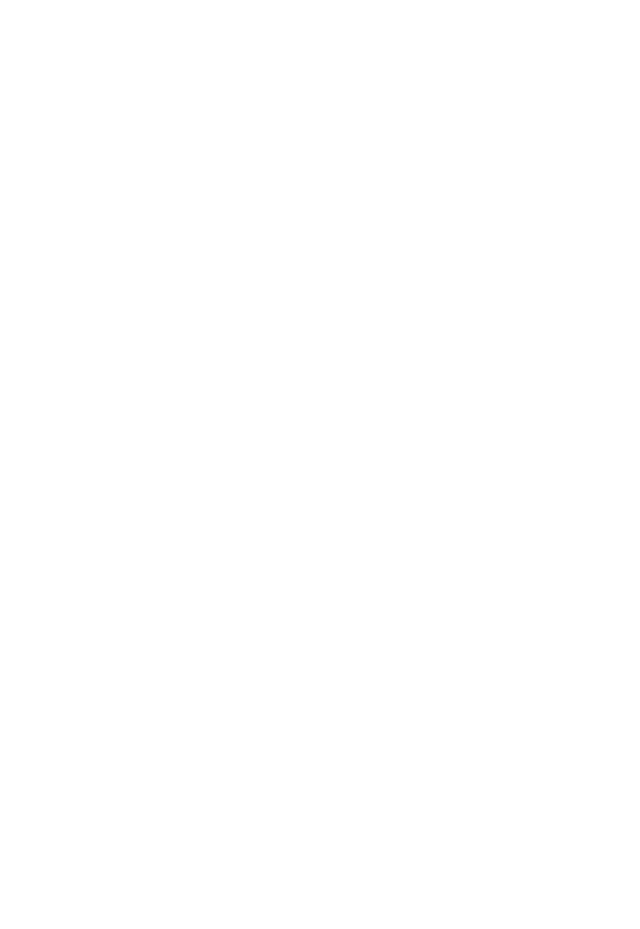
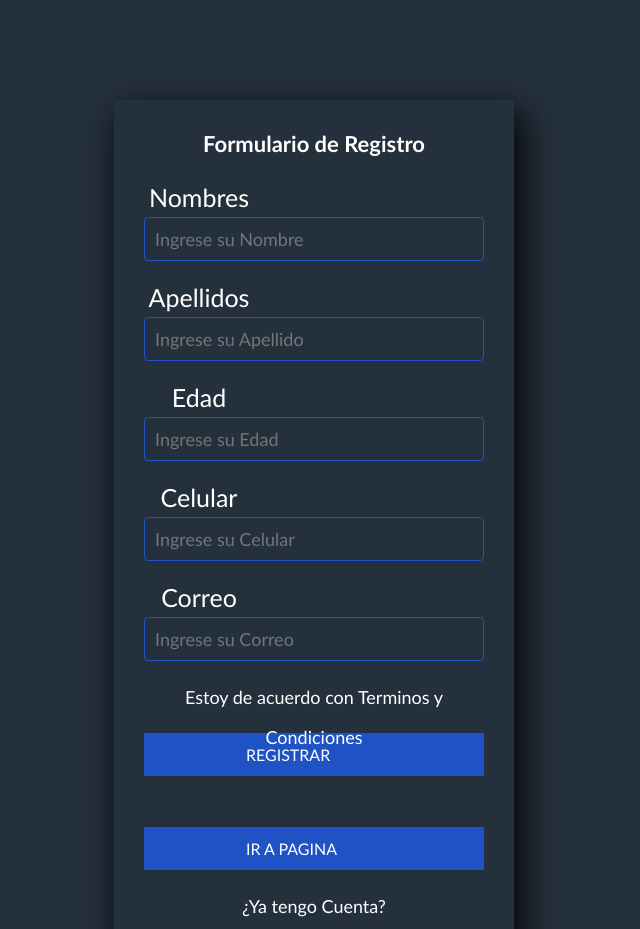
Before and after one commit to oliverchallcomez/Trabajo2-Curriculum-Personal, a plain HTML site: page formulario.html in a window 1280 px wide. Shown: the top 929 px of the page, without its empty margins (326-966 px from the left). Before the commit the page ends 800 px from the top, so only its background shows below. Drawn offline with Linux system fonts and the light colour scheme; files that its build step writes are made by us from their sources.

Commit message:
actulizando trabajo mi trabajo

```diff
--- /dev/null
+++ b/completado.html
@@ -0,0 +1,43 @@
+<!DOCTYPE html>
+<html lang="en">
+<head>
+    <title>CURRICULUM2 DE OLIVER</title> <! -- titulo de mi pagina -->
+    <meta charset="UTF-8">
+    <meta name="viewport" content="width=device-width, initial-scale=1.0">
+    <title>Document</title>
+    <link rel="stylesheet" href="/estilos3.css"> <! -- llamando estilos css -->
+</head>
+
+<body> <! -- etiqueta body donde se ets estructurando la pagina -->
+
+    <header> <! -- etiqueta HEADER-->
+        <section id="registro"> <! -- etiqueta section con ide registro -->
+            <div id="regist">
+                <h2 id="regis">¡SE REGISTRO EXITOSAMENTE!</h2>
+            </div>
+        </section>
+    </header> <! -- fina de HEADER -->
+
+
+    <footer> <! -- etiqueta FOOTER la estructura de pie de pagina -->
+
+        <aside id="footerizq"> <! -- boton de ir a fomulario -->
+            <div id="formu">
+                <a id="form" href="formulario.html" ">IR A FORMULARIO</a>
+            </div>
+        </aside> <! -- final de ASIDE -->
+        <br>
+
+
+
+        <article id="footerdere"> <! -- boton de regreszar a la pagina princiapal -->
+            <div id="formu">
+                <a id="form" href="index.html" ">IR A PAGINA</a>
+            </div>
+        </article> <! -- final de ARTICLE -->
+
+    </footer> <! -- final de FOODER -->
+
+</body>
+
+</html>
--- a/css/estilos.css
+++ b/css/estilos.css
@@ -10,6 +10,7 @@
 }
 /*.............................*/
 
+
 /*dando tamaño al body:*/
 body{
 
@@ -20,6 +21,7 @@
 }
 /*.............................*/
 
+
 /*Trabajando con header:*/
 header{
 
@@ -29,6 +31,7 @@
     margin: auto;
 }
 
+/*dando css a la iamgen:*/
 #foto{
     width: 342.3px;
     height: 335.9px;
@@ -36,7 +39,6 @@
     float: left;
 
 }
-
 #fot{
     background: #E8CFC1;
     width: 342.3px;
@@ -44,14 +46,12 @@
     margin-top: 40px;
 
 }
-
 #colores{
     width: 320px;
     height: 320px;
     border-radius: 100%;
     margin: 0px 0px 0px 10px;
 }
-
 #im1{
     width: 305px;
     height: 305px;
@@ -60,8 +60,7 @@
     border: 8px solid #493d3b;
 }
 
-
-
+/*dando css y estilo a la a los nombre :*/
 #nombres{
     width: 451.3px;
     height: 335.9px;
@@ -78,16 +77,14 @@
     font-size: 75px;
     padding: 30px;
     margin: 0px 0px 0px -15px;
-
-
 }
 
 #nomb3{
     font-size: 25px;
     margin: -30px 0px 0px 20px;
 }
+/*.............................*/
 
-/*.............................*/
 
 /*Trabajando con main:*/
 main{
@@ -96,6 +93,9 @@
     height: 704.4px;
     background: #556164;
 }
+
+
+/*llamdo a la ide de lado izquierdo:*/
 #lado_izquierdo{
     width: 342.3px;
     height: 704.4px;
@@ -109,7 +109,7 @@
 
 }
 
-
+/*dando estilo a los parrafos:*/
 .sobremi{
     padding: 40px 0px 0px 0px;
 }
@@ -128,18 +128,16 @@
     margin: 7px 0px 0px 15px;
 }
 
-
+/*haciendo llammientodando estilo css a cantacto:*/
 .contacto{
-	margin-top: 40px;
+	margin-top: 25px;
 }
-
 .contac{
 	font-size: 34px;
     margin: 0px 0px 0px 15px;
 }
-
 #iconconta{
-    padding: 35px 0px 0px 0px;
+    padding: 30px 0px 0px 0px;
 }
 .p0{
 	font-size: 16px;
@@ -150,7 +148,6 @@
 #span{
     word-spacing: -25px;
 }
-
 .im{
     width: 30px;
     height: 30px;
@@ -163,13 +160,15 @@
 
     width: 451.3px;
     height: 704.4px;
-    background: #E3DD9D;
+    background: #ffffff;
     float: left;
 }
 #contenedor2{
     padding: 0px;
 }
 
+
+/*dando estilo a la columna1:*/
 .columna1{
 	margin-top: 0px;
 }
@@ -189,7 +188,7 @@
 	font-size: 16px;
 }
 
-
+/*dando estilo a la columna2:*/
 .columna2{
 	margin-top: 0px;
 }
@@ -206,6 +205,7 @@
     line-height: 25px;
 }
 
+/*dando estilo a la columna3:*/
 #columna3{
 	margin-top: 0px;
 }
@@ -222,6 +222,7 @@
     line-height: 25px;
 }
 
+/*dando estilo a la columna4:*/
 #columna4{
 	margin-top: 0px;
 }
@@ -229,7 +230,6 @@
     font-size: 25px;
     margin: 11px 0px 0px 15px;
 }
-
 #discrip4{
     margin-top: 10px;
 }
@@ -257,6 +257,42 @@
 
 }
 
+
+/*dando estilo a la footerizq:*/
+#footerizq{
+    width: 342.3px;
+    height:81.0px;
+    background: #F2BD99;
+    float: left;
+}
+#formu{
+    width: 180px;
+    height: 35PX;
+    border-radius: 10px;
+    background-color: #493d3b;
+    margin: 2px 0px 0px 75px;
+}
+#formu:hover{
+    background-color: transparent;
+    border: 2px solid #ffffff;
+    color: #E3DD9D;
+}
+#form{
+    color: #ffffff;
+    margin-top: 15px;
+    text-decoration: none;
+    margin: 0px 0px 0px 16px;
+}
+
+
+/*dando estilo a la footerdere*/
+#footerdere{
+    width: 451.3px;
+    height:81.0px;
+    background: #ffffff;
+    float: left;
+
+}
 .p7{
     text-align: center;
 }
--- /dev/null
+++ b/css/estilos2.css
@@ -0,0 +1,95 @@
+/*dando estilo a todo:*/
+* {
+  margin: 0;
+  padding: 0;
+  box-sizing: border-box;
+}
+
+body {
+  background-image: url('fondo.jpg');
+}
+/*dando estilo al body:*/
+.form-register {
+  width: 400px;
+  background: #24303c;
+  padding: 30px;
+  margin: auto;
+  margin-top: 100px;
+  border-radius: 4px;
+  font-family: 'calibri';
+  color: white;
+  box-shadow: 7px 13px 37px #000;
+}
+
+.form-register h4 {
+  font-size: 22px;
+  margin-bottom: 20px;
+  text-align: center;
+}
+
+#todo{
+  margin: 0px 0px 0px -230px;
+  font-size: 25px;
+}
+.controls {
+  width: 100%;
+  background: #24303c;
+  padding: 10px;
+  border-radius: 4px;
+  margin-bottom: 16px;
+  border: 1px solid #1f53c5;
+  font-family: 'calibri';
+  font-size: 18px;
+  color: white;
+}
+
+p {
+  height: 40px;
+  text-align: center;
+  font-size: 18px;
+  line-height: 40px;
+}
+
+a {
+  color: white;
+  text-decoration: none;
+}
+
+a:hover {
+  color: white;
+  text-decoration: underline;
+}
+
+.botons {
+  width: 100%;
+  background: #1f53c5;
+  border: none;
+  padding: 12px;
+  color: white;
+  margin: 16px 0;
+  font-size: 16px;
+}
+
+/*dando estilo a los botomes del fromulario:*/
+
+
+#formu{
+  width: 100%;
+  background: #1f53c5;
+  border: none;
+  padding: 12px;
+  color: white;
+  margin: 16px 0;
+  font-size: 16px;
+}
+#formu:hover{
+  background-color: transparent;
+  border: 2px solid #ffffff;
+  color: #E3DD9D;
+}
+#form{
+  color: #ffffff;
+  margin-top: 15px;
+  text-decoration: none;
+  margin: 0px 0px 0px 90px;
+}
--- /dev/null
+++ b/css/estilos3.css
@@ -0,0 +1,100 @@
+/*dando estilo a todo:*/
+*{
+    padding: 0px;
+    margin: 0px;
+    font-family: Verdana, Geneva, Tahoma, sans-serif;
+}
+
+html{
+    background: #c0c0c0;
+}
+/*.............................*/
+
+
+/*dando tamaño al body:*/
+body{
+
+    width: 793.7px;
+    height: 335.9px;
+    background: #F2BD99;
+    margin: auto;
+}
+/*.............................*/
+
+
+/*Trabajando con header:*/
+header{
+
+    width: 793.7px;
+    height: 335.9px;
+    background: #F2BD99;
+    margin: auto;
+}
+
+#regist{
+    text-align: center;
+    margin: px 400px 0px 0px 0px;
+}
+#regis{
+    padding: 130px 0px 0px 0px;
+    font-size: 35px;
+}
+/*.............................*/
+
+
+footer{
+
+    width: 793.7px;
+    height:81.0px;
+    background: #cddadd;
+
+}
+
+/*dando estilo a la footerizq:*/
+#footerizq{
+    width: 396.8px;
+    height:81.0px;
+    background: #F2BD99;
+    float: left;
+}
+#formu{
+    width: 180px;
+    height: 35PX;
+    border-radius: 10px;
+    background-color: #493d3b;
+    margin: 2px 0px 0px 100px;
+    text-align: center;
+}
+#formu:hover{
+    background-color: transparent;
+    border: 2px solid #ffffff;
+    color: #E3DD9D;
+}
+#form{
+    color: #ffffff;
+    margin-top: 15px;
+    text-decoration: none;
+    margin: 0px 0px 0px 1px;
+}
+
+
+/*dando estilo a la footerdere*/
+#footerdere{
+    width: 396.8px;
+    height:81.0px;
+    background: #F2BD99;
+    float: left;
+
+}
+.p7{
+    text-align: center;
+}
+#im3{
+    width: 35px;
+    height: 35px;
+}
+.p8{
+    text-align: center;
+}
+
+/*.............................*/
--- a/formulario.html
+++ b/formulario.html
@@ -0,0 +1,62 @@
+<!DOCTYPE html>
+<html lang="en">
+<head>
+  <meta charset="UTF-8">
+  <meta name="viewport" content="width=device-width, initial-scale=1.0">
+  <meta http-equiv="X-UA-Compatible" content="ie=edge">
+  <link rel="stylesheet" href="/estilos2.css">
+  <title>Formulario Registro</title> <! -- nombre de mi formulario -->
+</head>
+
+<body>
+  <body class="form-register"> <! -- etiqueta BODY donde se esta estructurando el foemulario -->
+    <header>
+      <section > <! -- cuerpo del fromulario -->
+        <h4>Formulario de Registro</h4>
+
+        <div> <! -- datos del formulario -->
+          <p id="todo">Nombres</p>
+          <input class="controls" type="text" name="nombres" id="nombres" placeholder="Ingrese su Nombre">
+          <p id="todo">Apellidos</p>
+          <input class="controls" type="text" name="apellidos" id="apellidos" placeholder="Ingrese su Apellido">
+          <p id="todo">Edad</p>
+          <input class="controls" type="number" name="edad" id="edad" placeholder="Ingrese su Edad">
+          <p id="todo">Celular</p>
+          <input class="controls" type="text" name="celular" id="celular" min="9" placeholder="Ingrese su Celular">
+          <p id="todo">Correo</p>
+          <input class="controls" type="email" name="correo" id="correo" placeholder="Ingrese su Correo">
+        </div>
+
+      </section>
+    </header>
+
+    <footer> <! -- botones del formulario -->
+      <p>Estoy de acuerdo con <a href="#">Terminos y Condiciones</a></p>
+
+    <aside id="footerizq"> <! -- boton de ir a fomulario -->
+        <div id="formu">
+            <a id="form" href="completado.html" ">REGISTRAR</a>
+        </div>
+    </aside> <! -- final de ASIDE -->
+    <br>
+
+    <aside id="footerizq"> <! -- boton de ir a fomulario -->
+      <div id="formu">
+          <a id="form" href="index.html" ">IR A PAGINA</a>
+      </div>
+  </aside> <! -- final de ASIDE -->
+
+    <article id="footerdere"> <! -- boton de regreszar a la pagina princiapal -->
+        <div>
+          <p><a href="#">¿Ya tengo Cuenta?</a></p>
+        </div>
+    </article> <! -- final de ARTICLE -->
+
+    </footer>
+
+  </body>
+
+
+
+</body>
+</html>
```
Also changed, not shown: index.html (+35 -28 lines).
